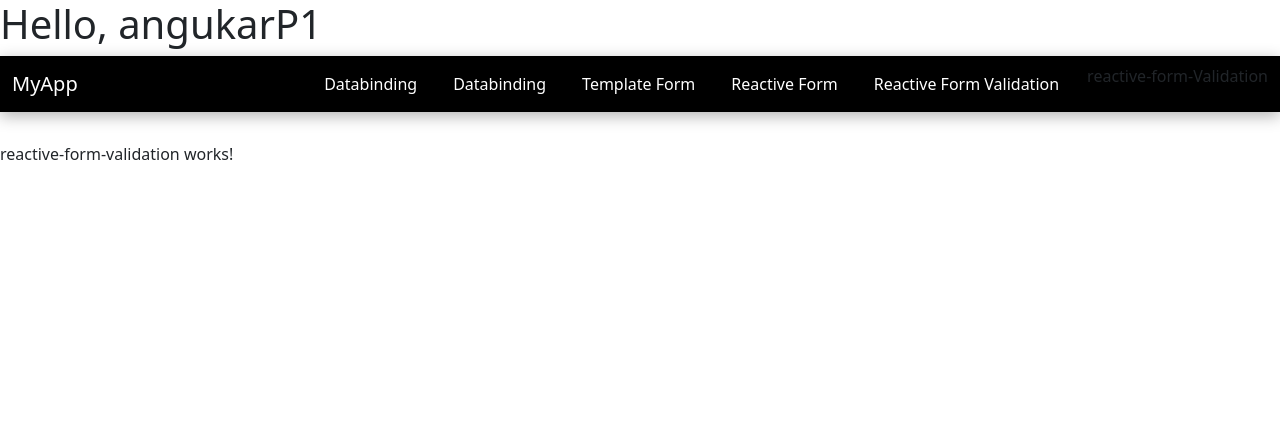
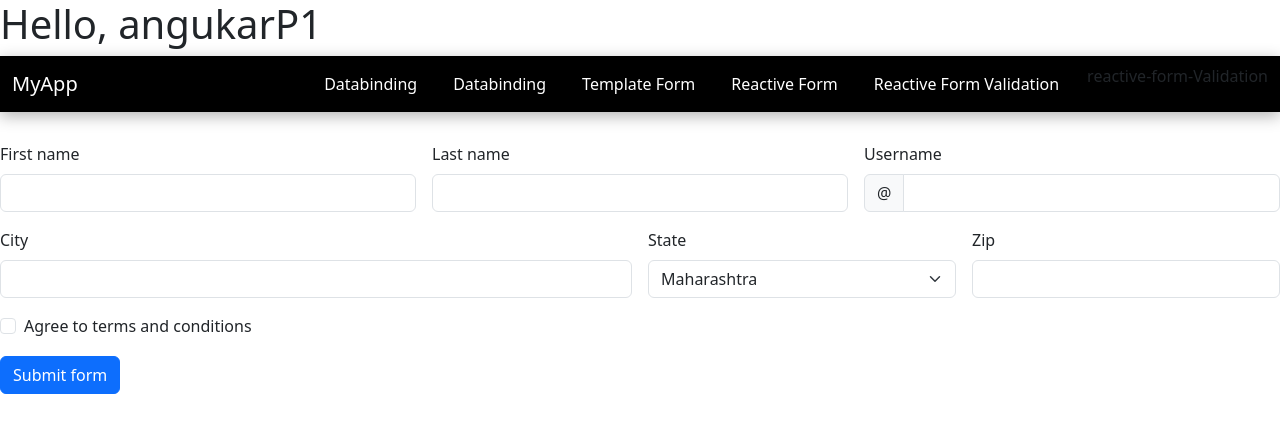
Before and after one commit to akshayrakhunde01/Anuglar, an Angular app: page /reactive-form-Validation in a window 1280 px wide. Shown: the top 432 px of the page. Built offline with nearby package versions, Linux system fonts and the light colour scheme.

Commit message:
Implement reactive form with validation for user input fields in ReactiveFormValidationComponent

```diff
--- a/src/app/components/reactive-form-validation/reactive-form-validation.component.html
+++ b/src/app/components/reactive-form-validation/reactive-form-validation.component.html
@@ -1 +1,66 @@
-<p>reactive-form-validation works!</p>
+
+<form class="row g-3 needs-validation" novalidate [formGroup]="userForm" (ngSubmit)="onSubmit()">
+    <div class="col-md-4" >
+      <label for="validationCustom01" class="form-label" >First name</label>
+      <input type="text" formControlName="firstName" class="form-control" id="validationCustom01" value="Mark" required>
+      <div  class="text-danger" *ngIf="userForm.controls['firstName'].invalid && (userForm.controls['firstName'].touched )" style="color: brown;">
+        required filed
+      </div>
+    </div>
+    <div class="col-md-4">
+      <label for="validationCustom02" class="form-label">Last name</label>
+      <input type="text" formControlName="lastName" class="form-control" id="validationCustom02" value="Otto" required>
+      <div  class="valid-feedback">
+        Looks good!
+      </div>
+    </div>
+    <div class="col-md-4">
+      <label for="validationCustomUsername" class="form-label">Username</label>
+      <div class="input-group has-validation">
+        <span class="input-group-text" id="inputGroupPrepend">&#64;</span>
+        <input type="text" formControlName="userName" class="form-control" id="validationCustomUsername" aria-describedby="inputGroupPrepend" required>
+        <div class="invalid-feedback">
+          Please choose a username.
+        </div>
+      </div>
+    </div>
+    <div class="col-md-6">
+      <label for="validationCustom03" class="form-label">City</label>
+      <input type="text" formControlName="city" class="form-control" id="validationCustom03" required>
+      <div class="invalid-feedback">
+        Please provide a valid city.
+      </div>
+    </div>
+    <div class="col-md-3">
+      <label for="validationCustom04" class="form-label">State</label>
+      <select class="form-select" formControlName="state" id="validationCustom04" required>
+        <option selected disabled value="Maharashtra">Maharashtra</option>
+        <option>Maharashtra</option>
+        <option value="Gujrat">Gujrat</option>
+      </select>
+      <div class="invalid-feedback">
+        Please select a valid state.
+      </div>
+    </div>
+    <div class="col-md-3">
+      <label for="validationCustom05" class="form-label">Zip</label>
+      <input type="text" formControlName="zip" class="form-control" id="validationCustom05" required>
+      <div class="invalid-feedback">
+        Please provide a valid zip.
+      </div>
+    </div>
+    <div class="col-12">
+      <div class="form-check">
+        <input class="form-check-input"  type="checkbox" value="" id="invalidCheck" required>
+        <label class="form-check-label" for="invalidCheck">
+          Agree to terms and conditions
+        </label>
+        <div class="invalid-feedback">
+          You must agree before submitting.
+        </div>
+      </div>
+    </div>
+    <div class="col-12">
+      <button class="btn btn-primary" type="submit">Submit form</button>
+    </div>
+  </form>
--- a/src/app/components/reactive-form-validation/reactive-form-validation.component.ts
+++ b/src/app/components/reactive-form-validation/reactive-form-validation.component.ts
@@ -1,11 +1,30 @@
+import { CommonModule } from '@angular/common';
 import { Component } from '@angular/core';
+import { fakeAsync } from '@angular/core/testing';
+import { FormControl, FormGroup, ReactiveFormsModule, Validators } from '@angular/forms';
 
 @Component({
   selector: 'app-reactive-form-validation',
-  imports: [],
+  imports: [ReactiveFormsModule,CommonModule],
   templateUrl: './reactive-form-validation.component.html',
   styleUrl: './reactive-form-validation.component.css'
 })
 export class ReactiveFormValidationComponent {
+  userForm:FormGroup
 
+  constructor(){
+    this.userForm=new FormGroup({
+      firstName:new FormControl("",[Validators.required]),
+      lastName:new FormControl(""),
+      userName: new FormControl(""),
+      city:new FormControl(""),
+      state:new FormControl("Maharashtra"),
+      zip:new FormControl(""),
+      agreement:new FormControl(false)
+    })
+  }
+
+  onSubmit(){
+  //  alert('form submit event triggerd')
+  }
 }
```
